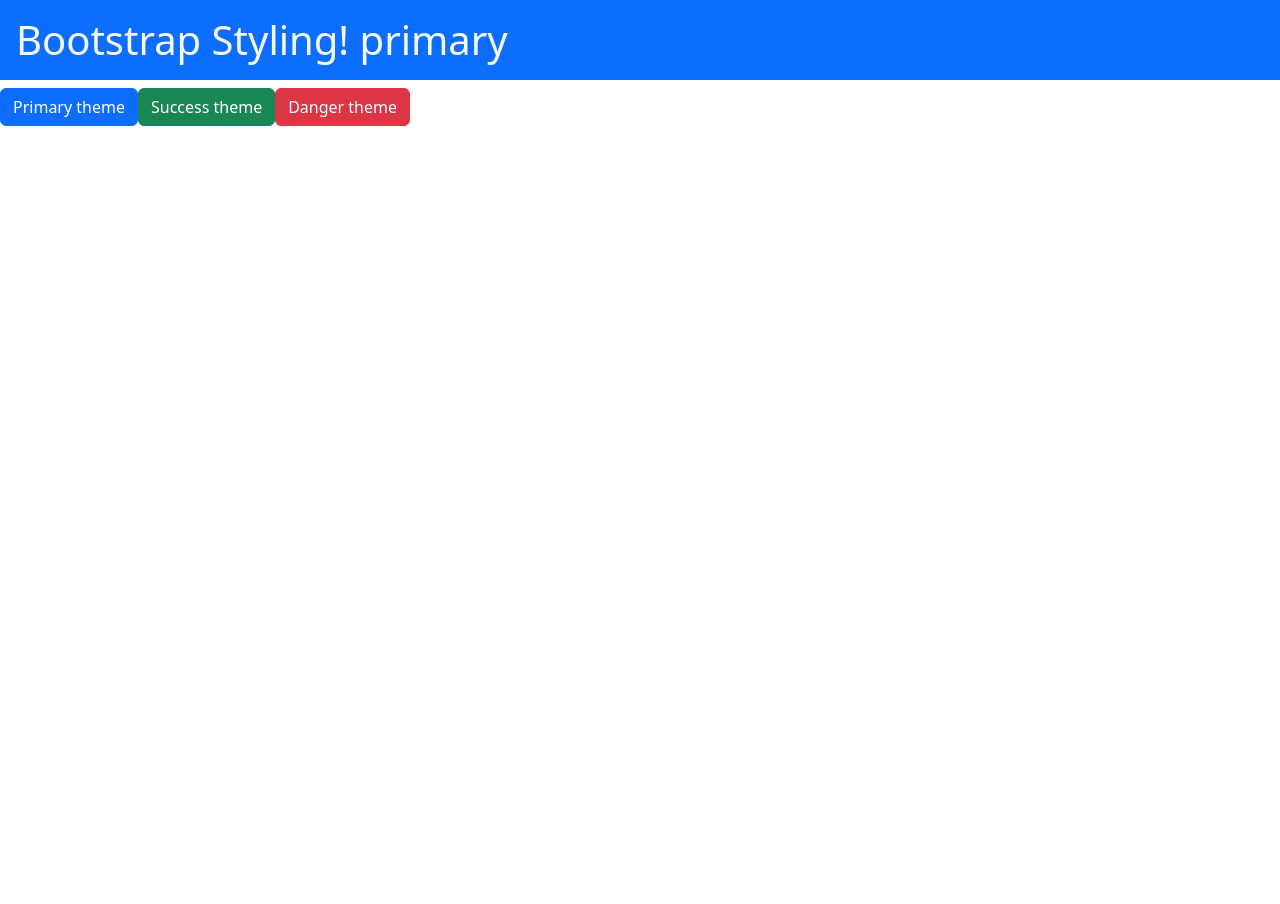
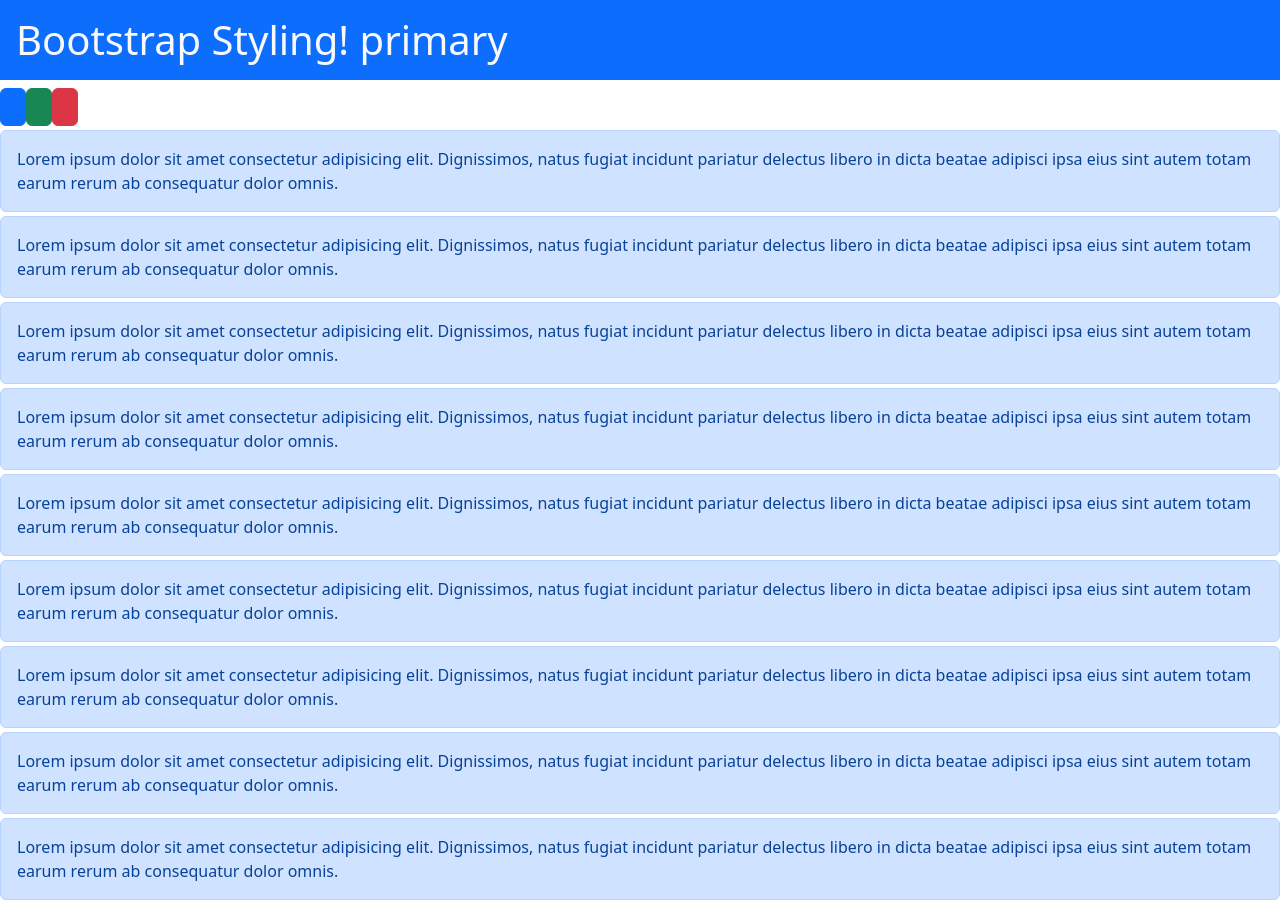
Before and after one commit to Surajpawar83/my-app, a React (Create React App) app: page / in a window 1280 px wide. Before the commit the page ends 800 px from the top, so only its background shows below. Built offline with nearby package versions, Linux system fonts and the light colour scheme.

Commit message:
dynamic-css-2

```diff
--- a/src/App.js
+++ b/src/App.js
@@ -1,6 +1,8 @@
 import { useState } from "react";
 
 function App() {
+  let [list] = useState([1, 1, 1, 1, 1, 1, 1, 1, 1]);
+
   let [theme, setTheme] = useState("primary");
 
   let makePrimaryTheme = () => {
@@ -20,6 +22,7 @@
 
   return (
     <div>
+      <div className="sticky-top">
         <h1 className={`bg-${theme} text-light p-3`}>
           Bootstrap Styling! {theme}
         </h1>
@@ -27,23 +30,33 @@
         <input
           className="btn btn-primary"
           type="button"
-        value="Primary theme"
+          value=""
           onClick={makePrimaryTheme}
         />
 
         <input
           className="btn btn-success"
           type="button"
-        value="Success theme"
+          value=""
           onClick={makeSuccesTheme}
         />
 
         <input
           className="btn btn-danger"
           type="button"
-        value="Danger theme"
+          value=""
           onClick={makeDangerTheme}
         />
+      </div>
+
+      {list.map((item) => (
+        <div className={`alert alert-${theme} my-1`}>
+          Lorem ipsum dolor sit amet consectetur adipisicing elit. Dignissimos,
+          natus fugiat incidunt pariatur delectus libero in dicta beatae
+          adipisci ipsa eius sint autem totam earum rerum ab consequatur dolor
+          omnis.
+        </div>
+      ))}
     </div>
   );
 }
--- a/src/index.css
+++ b/src/index.css
@@ -2,7 +2,7 @@
   color: white;
   background-color: green;
 }
-
+/*
 body {
   margin: 0;
   font-family: -apple-system, BlinkMacSystemFont, "Segoe UI", "Roboto", "Oxygen",
@@ -15,4 +15,4 @@
 code {
   font-family: source-code-pro, Menlo, Monaco, Consolas, "Courier New",
     monospace;
-}
+}*/
```
Also changed, not shown: src/App.css (deleted, +0 -38 lines). Lines whose indentation alone changed are shown as unchanged.
